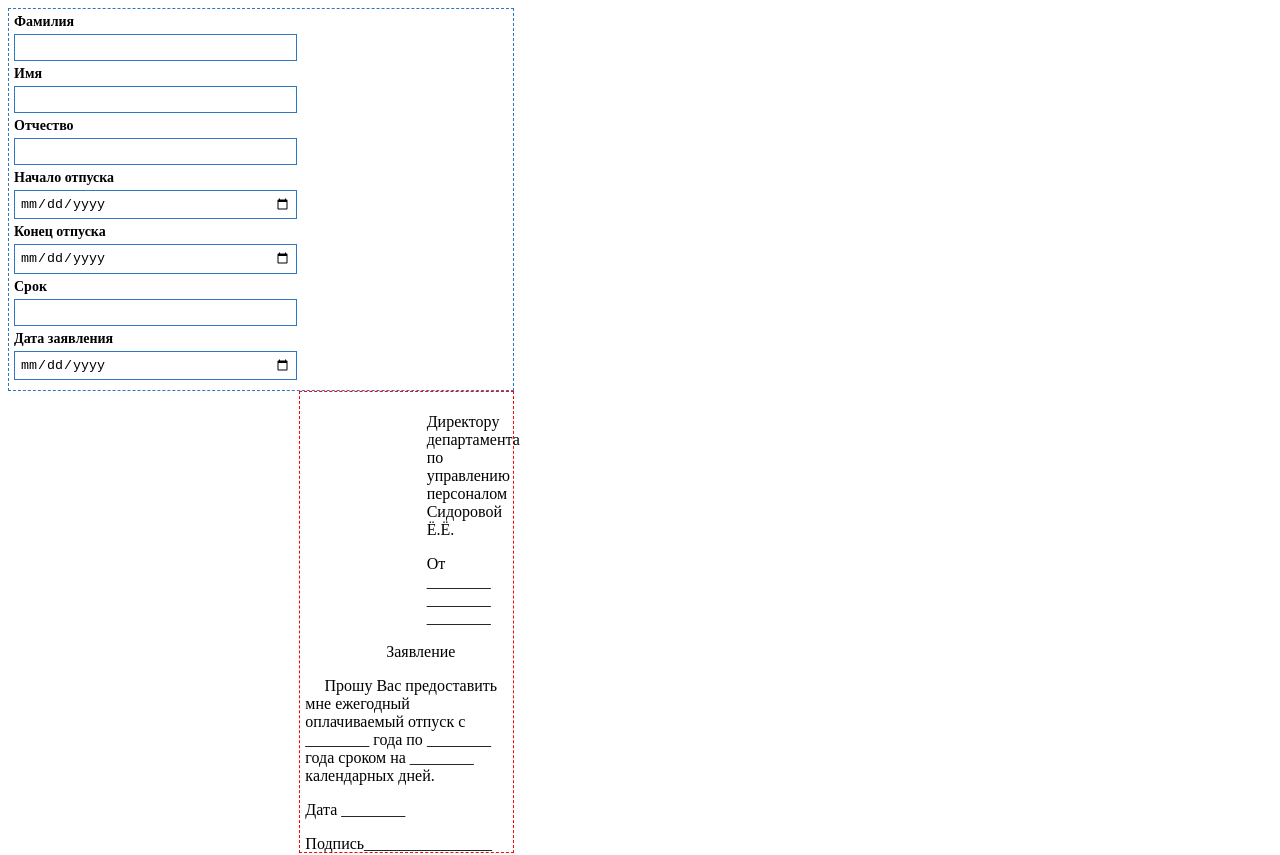
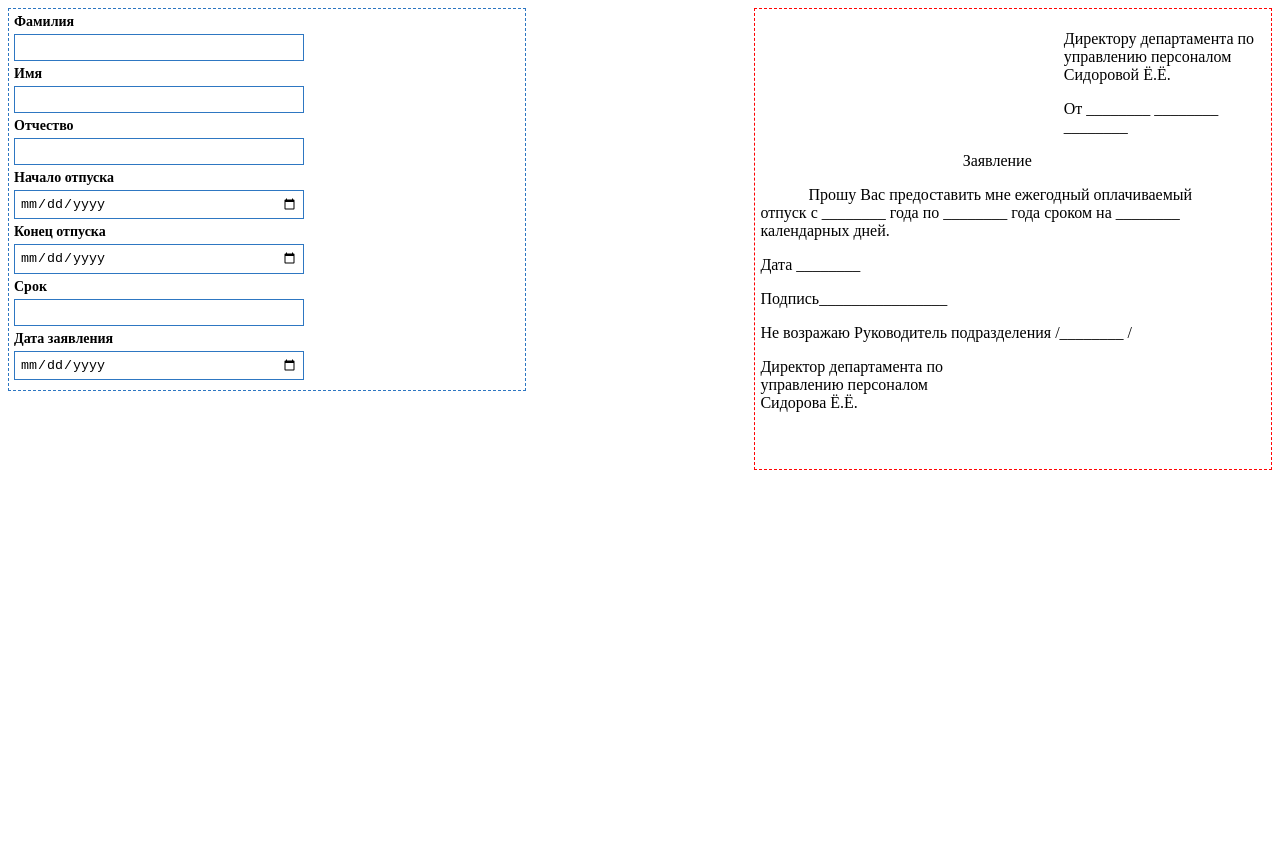
Before and after one commit to nightingale69/form.github.io, a React (Create React App) app: page / in a window 1280 px wide. Shown: the top 855 px of the page. After the commit the page ends 800 px from the top, so only its background shows below. Built offline with nearby package versions, Linux system fonts and the light colour scheme; the HTML template or start-up script is replaced by a standard one.

Commit message:
change styles

```diff
--- a/src/styles/app.css
+++ b/src/styles/app.css
@@ -1,5 +1,5 @@
 .app__form {
     position: relative;
     float: left;
-    width: 40%;
+    width: 100%;
 }
--- a/src/styles/form.css
+++ b/src/styles/form.css
@@ -1,4 +1,6 @@
 .form {
+    width: 40%;
     border: 1px dashed rgba(0, 89, 181, 0.82);
     padding: 5px;
+    float: left;
 }
```
